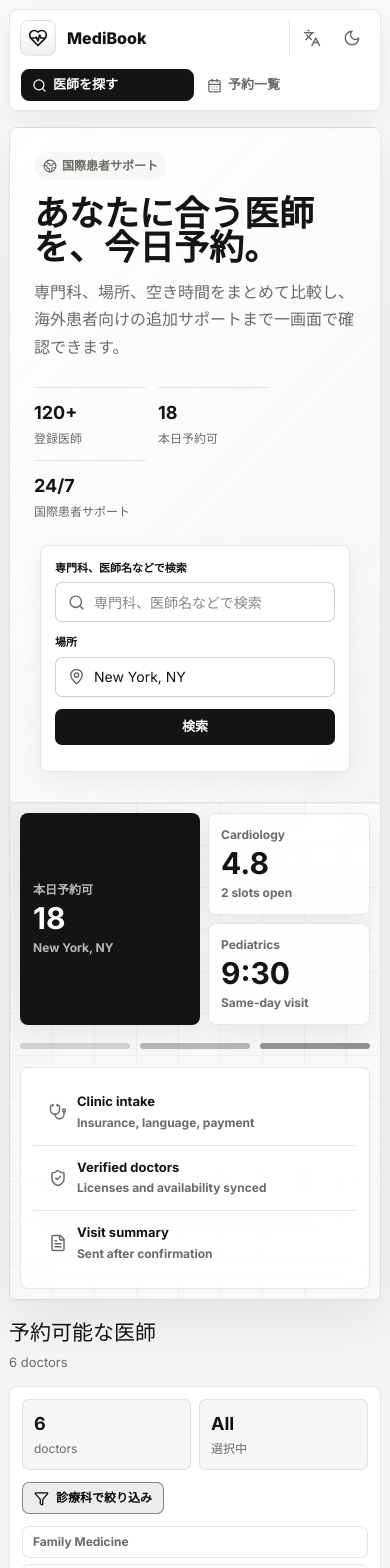
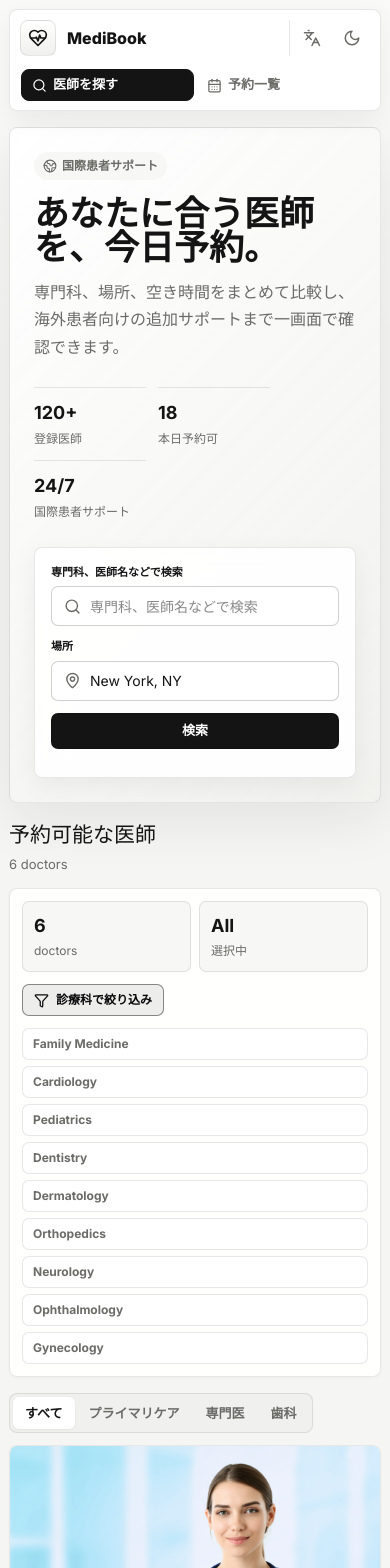
Before and after one commit to Ayumu0922/melius-official-app-doctor-appointment, a React (Vite) app: page / in a window 390 px wide. Shown: the top 1568 px of the page. Built offline with nearby package versions, Linux system fonts and the light colour scheme.

Commit message:
Remove decorative hero workflow panel

```diff
--- a/src/App.tsx
+++ b/src/App.tsx
@@ -8,7 +8,6 @@ import {
   ChevronRight,
   Clock,
   CreditCard,
-  FileText,
   Filter,
   Globe2,
   HeartPulse,
@@ -836,60 +835,6 @@ function HomeView({
   return (
     <main className="home-grid">
       <Panel dataId="hero-search-panel" roleName="hero" tone="hero">
-        <div data-melius-ui-id="hero-appointment-workflow" data-melius-ui-role="visual" className="hero-image-wrap">
-          <div className="workflow-visual-grid">
-            <div className="workflow-card workflow-card--primary">
-              <span>{c.hero.statToday}</span>
-              <strong>18</strong>
-              <small>New York, NY</small>
-            </div>
-            <div className="workflow-card">
-              <span>Cardiology</span>
-              <strong>4.8</strong>
-              <small>2 slots open</small>
-            </div>
-            <div className="workflow-card">
-              <span>Pediatrics</span>
-              <strong>9:30</strong>
-              <small>Same-day visit</small>
-            </div>
-          </div>
-          <div className="workflow-route">
-            <span />
-            <span />
-            <span />
-          </div>
-          <div className="workflow-clinic-panel" data-melius-ui-id="hero-clinic-workflow-card">
-            <div>
-              <Stethoscope size={18} />
-              <span>
-                <strong>Clinic intake</strong>
-                <small>Insurance, language, payment</small>
-              </span>
-            </div>
-            <div>
-              <ShieldCheck size={18} />
-              <span>
-                <strong>Verified doctors</strong>
-                <small>Licenses and availability synced</small>
-              </span>
-            </div>
-            <div>
-              <FileText size={18} />
-              <span>
-                <strong>Visit summary</strong>
-                <small>Sent after confirmation</small>
-              </span>
-            </div>
-          </div>
-          <div className="hero-availability-card" data-melius-ui-id="hero-availability-card">
-            <span>
-              <CalendarCheck size={17} />
-              18
-            </span>
-            <small>{c.hero.statToday}</small>
-          </div>
-        </div>
         <div className="hero-copy">
           <Badge tone="slate">
             <Globe2 size={14} />
--- a/src/index.css
+++ b/src/index.css
@@ -404,9 +404,11 @@ svg {
 .panel[data-tone="hero"] {
   overflow: hidden;
   display: grid;
-  grid-template-columns: minmax(0, 0.94fr) minmax(420px, 1.06fr);
-  grid-template-rows: 1fr auto;
-  min-height: 480px;
+  grid-template-columns: minmax(0, 1fr) minmax(380px, 0.64fr);
+  align-items: end;
+  gap: 40px;
+  min-height: 0;
+  padding: 58px 52px 52px;
   background:
     linear-gradient(135deg, rgba(255, 255, 255, 0.98), rgba(239, 239, 236, 0.88)),
     var(--surface);
@@ -420,8 +422,8 @@ svg {
 }
 
 .hero-copy {
-  align-self: end;
-  padding: 60px 52px 22px;
+  align-self: center;
+  padding: 0;
 }
 
 .hero-copy h1 {
@@ -446,8 +448,8 @@ svg {
   grid-template-columns: minmax(0, 1fr) auto;
   align-items: end;
   gap: 12px;
-  margin: 0 52px 52px;
-  padding: 14px;
+  margin: 0;
+  padding: 16px;
   border: 1px solid var(--border);
   border-radius: 8px;
   background: color-mix(in srgb, var(--surface) 90%, transparent);
@@ -508,179 +510,6 @@ svg {
 .hero-stats strong {
   color: var(--app-fg);
   font-size: 18px;
-}
-
-.hero-image-wrap {
-  grid-column: 2;
-  grid-row: 1 / span 2;
-  position: relative;
-  display: grid;
-  align-content: center;
-  gap: 18px;
-  min-height: 100%;
-  padding: 28px;
-  border-left: 1px solid var(--border);
-  background:
-    linear-gradient(135deg, rgba(20, 20, 20, 0.055), transparent 36%),
-    linear-gradient(180deg, rgba(255, 255, 255, 0.5), rgba(255, 255, 255, 0.06)),
-    var(--surface-muted);
-  overflow: hidden;
-}
-
-.hero-image-wrap::before {
-  content: "";
-  position: absolute;
-  inset: 0;
-  background-image:
-    linear-gradient(color-mix(in srgb, var(--primary) 7%, transparent) 1px, transparent 1px),
-    linear-gradient(90deg, color-mix(in srgb, var(--primary) 7%, transparent) 1px, transparent 1px);
-  background-size: 42px 42px;
-  mask-image: linear-gradient(120deg, transparent, #000 18%, #000 82%, transparent);
-  opacity: 0.5;
-}
-
-.workflow-visual-grid {
-  display: grid;
-  grid-template-columns: 1fr 0.9fr;
-  gap: 10px;
-  position: relative;
-  z-index: 1;
-}
-
-.workflow-card {
-  min-height: 116px;
-  display: grid;
-  align-content: center;
-  gap: 6px;
-  padding: 18px;
-  border: 1px solid var(--border);
-  border-radius: 8px;
-  background: color-mix(in srgb, var(--surface) 82%, transparent);
-  backdrop-filter: blur(12px);
-  box-shadow: 0 12px 32px rgba(20, 20, 20, 0.065);
-}
-
-.workflow-card--primary {
-  grid-row: span 2;
-  min-height: 242px;
-  background: var(--primary);
-  color: var(--surface);
-}
-
-[data-theme="dark"] .workflow-card--primary {
-  color: #090909;
-}
-
-.workflow-card span,
-.workflow-card small,
-.workflow-clinic-panel small {
-  color: var(--muted-fg);
-  font-size: 12px;
-  font-weight: 700;
-}
-
-.workflow-card--primary span,
-.workflow-card--primary small {
-  color: color-mix(in srgb, var(--surface) 70%, transparent);
-}
-
-[data-theme="dark"] .workflow-card--primary span,
-[data-theme="dark"] .workflow-card--primary small {
-  color: rgba(9, 9, 9, 0.62);
-}
-
-.workflow-card strong {
-  font-size: clamp(30px, 4vw, 58px);
-  line-height: 0.94;
-}
-
-.workflow-route {
-  display: grid;
-  grid-template-columns: repeat(3, 1fr);
-  gap: 10px;
-  position: relative;
-  z-index: 1;
-}
-
-.workflow-route span {
-  height: 6px;
-  border-radius: 999px;
-  background: color-mix(in srgb, var(--primary) 16%, transparent);
-}
-
-.workflow-route span:nth-child(2) {
-  background: color-mix(in srgb, var(--primary) 28%, transparent);
-}
-
-.workflow-route span:nth-child(3) {
-  background: color-mix(in srgb, var(--primary) 44%, transparent);
-}
-
-.workflow-clinic-panel {
-  position: relative;
-  z-index: 1;
-  display: grid;
-  gap: 0;
-  padding: 0;
-  border: 1px solid var(--border);
-  border-radius: 8px;
-  background: color-mix(in srgb, var(--surface) 88%, transparent);
-  backdrop-filter: blur(12px);
-  overflow: hidden;
-}
-
-.workflow-clinic-panel > div {
-  display: grid;
-  grid-template-columns: auto 1fr;
-  gap: 10px;
-  align-items: center;
-  padding: 13px 16px;
-  border-bottom: 1px solid var(--border);
-}
-
-.workflow-clinic-panel > div:last-child {
-  border-bottom: 0;
-}
-
-.workflow-clinic-panel > div > svg {
-  color: var(--muted-fg);
-}
-
-.workflow-clinic-panel span {
-  display: grid;
-  gap: 1px;
-}
-
-.workflow-clinic-panel strong {
-  font-size: 13px;
-}
-
-.hero-availability-card {
-  position: absolute;
-  right: 36px;
-  bottom: 36px;
-  display: none;
-  gap: 2px;
-  min-width: 124px;
-  padding: 12px;
-  border: 1px solid var(--border);
-  border-radius: 8px;
-  background: color-mix(in srgb, var(--surface) 88%, transparent);
-  backdrop-filter: blur(14px);
-  box-shadow: var(--shadow-soft);
-}
-
-.hero-availability-card span {
-  display: inline-flex;
-  align-items: center;
-  gap: 7px;
-  font-size: 20px;
-  font-weight: 800;
-}
-
-.hero-availability-card small {
-  color: var(--muted-fg);
-  font-size: 12px;
 }
 
 .field {
@@ -1697,24 +1526,19 @@ svg {
     grid-template-columns: 1fr;
   }
 
-  .hero-image-wrap {
-    grid-column: auto;
-    grid-row: auto;
-    order: 3;
-    min-height: 340px;
-    border-left: 0;
-    border-top: 1px solid var(--border);
-    border-bottom: 1px solid var(--border);
+  .panel[data-tone="hero"] {
+    gap: 26px;
+    padding: 38px 30px 30px;
   }
 
   .hero-copy {
     order: 1;
-    padding: 36px 30px 18px;
+    padding: 0;
   }
 
   .hero-search {
     order: 2;
-    margin: 0 30px 30px;
+    margin: 0;
   }
 
   .directory-rail {
@@ -1763,41 +1587,16 @@ svg {
     display: none;
   }
 
+  .panel[data-tone="hero"] {
+    padding: 24px;
+  }
+
   .hero-copy {
-    padding: 24px;
+    padding: 0;
   }
 
   .hero-copy h1 {
     font-size: 35px;
-  }
-
-  .hero-image-wrap {
-    min-height: 320px;
-    padding: 10px;
-  }
-
-  .workflow-visual-grid {
-    gap: 8px;
-  }
-
-  .workflow-card {
-    min-height: 92px;
-    padding: 12px;
-  }
-
-  .workflow-card--primary {
-    min-height: 192px;
-  }
-
-  .workflow-clinic-panel {
-    padding: 12px;
-  }
-
-  .hero-availability-card {
-    right: 18px;
-    bottom: 18px;
-    min-width: 104px;
-    padding: 10px;
   }
 
   .hero-search,
```
